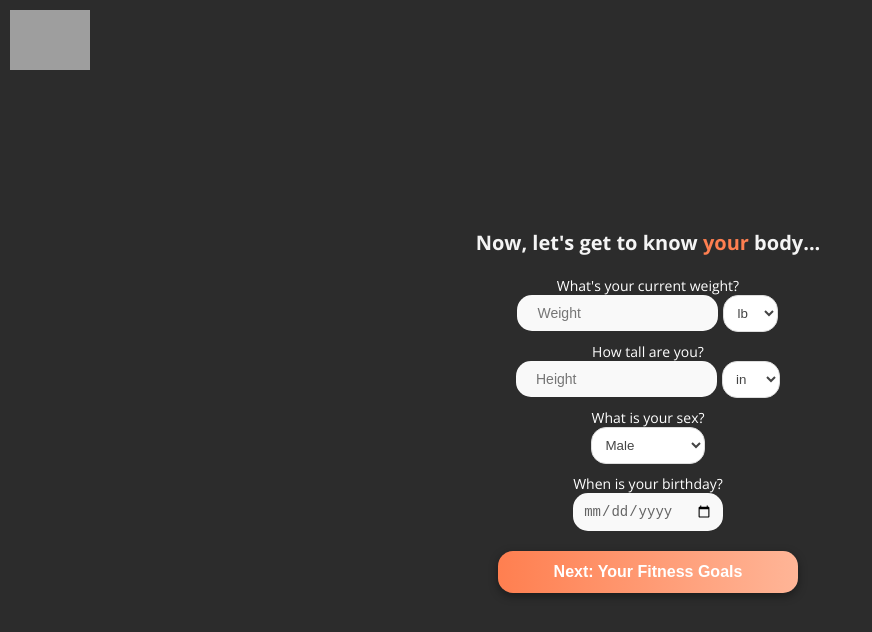
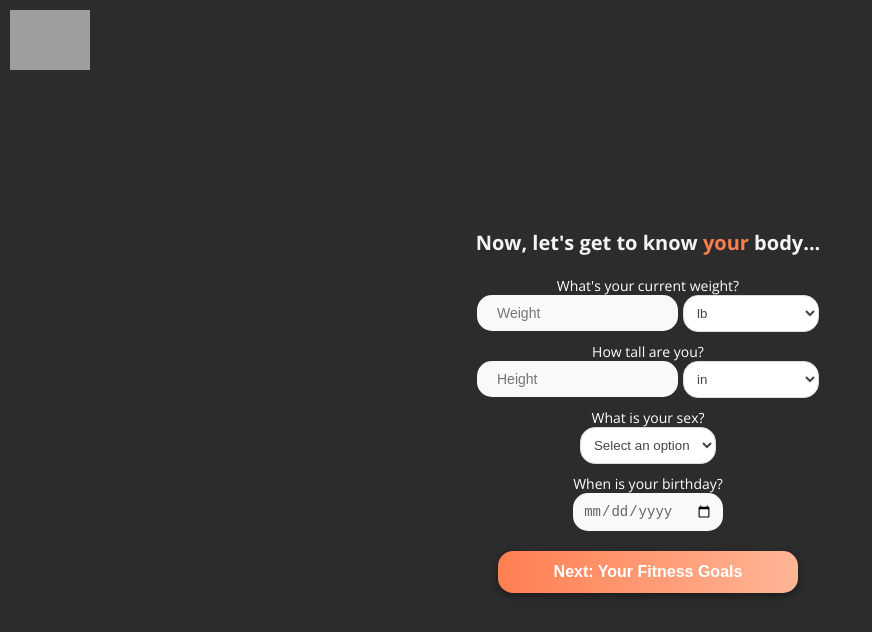
Before and after one commit to cstlford/ShapeShift_Frontend, a React (Vite) app in the folder frontend/: page /body-info in a window 1280 px wide. Shown: the top 632 px of the page, without its empty margins (0-872 px from the left). Built offline with nearby package versions, Linux system fonts and the light colour scheme; grey boxes are pictures that could not be loaded.

Commit message:
fixed default selection

```diff
--- a/frontend/src/FormContext.tsx
+++ b/frontend/src/FormContext.tsx
@@ -31,7 +31,7 @@ export const FormProvider: React.FC<{ children: React.ReactNode }> = ({
       weightUnit: "lb",
       height: "",
       heightUnit: "in",
-      sex: "Male",
+      sex: "",
       birthday: "",
     },
     fitnessGoals: {
--- a/frontend/src/components/InputForm/index.tsx
+++ b/frontend/src/components/InputForm/index.tsx
@@ -31,6 +31,7 @@ const InputForm: React.FC<Props> = ({
         placeholder={placeholder}
         value={value}
         onChange={onChange}
+        required
       />
     </div>
   );
--- a/frontend/src/components/SelectForm/index.tsx
+++ b/frontend/src/components/SelectForm/index.tsx
@@ -20,7 +20,10 @@ const SelectForm: React.FC<Props> = ({ label, options, onChange, value }) => {
           {label}
         </label>
       )}
-      <select className="select" value={value} onChange={onChange}>
+      <select className="select" value={value} onChange={onChange} required>
+        <option value="" disabled>
+          Select an option
+        </option>
         {options.map((option) => (
           <option key={option.id} value={option.id}>
             {option.name}
```
